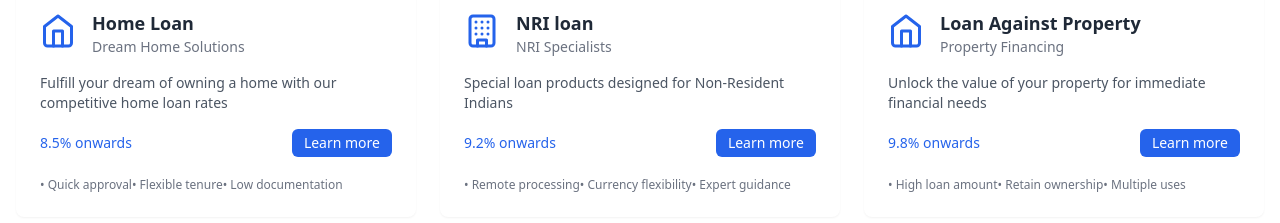
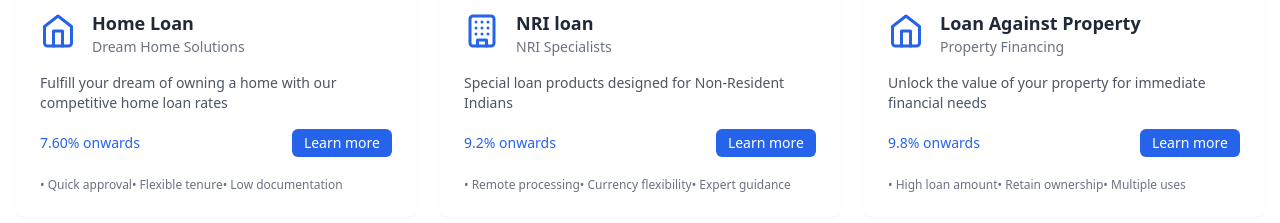
Before and after one commit to fehedcv/BestowCreditLink, a React (Vite) app: page / in a window 1280 px wide. Shown: the part 1540-1763 px from the top of the page. Built offline with nearby package versions, Linux system fonts and the light colour scheme.

Commit message:
changed homeloan

```diff
--- a/src/pages/HomePage.jsx
+++ b/src/pages/HomePage.jsx
@@ -51,7 +51,7 @@ const HomePage = () => {
       title: 'Home Loan',
       description: 'Fulfill your dream of owning a home with our competitive home loan rates',
       specialty: 'Dream Home Solutions',
-      rate: '8.5% onwards',
+      rate: '7.60% onwards',
       features: ['Quick approval', 'Flexible tenure', 'Low documentation']
     },
     {
--- a/src/pages/RatesPage.jsx
+++ b/src/pages/RatesPage.jsx
@@ -12,7 +12,7 @@ const RatesPage = () => {
     {
       type: 'home',
       name: 'Home Loan',
-      rate: '8.5% - 12.0%',
+      rate: '7.60% - 12.0%',
       processing: '0.5% - 2.0%',
       features: ['No prepayment charges', 'Tax benefits', 'Flexible tenure']
     },
```
Also changed, not shown: 1 other file (tests, documents, lock files or other folders).
